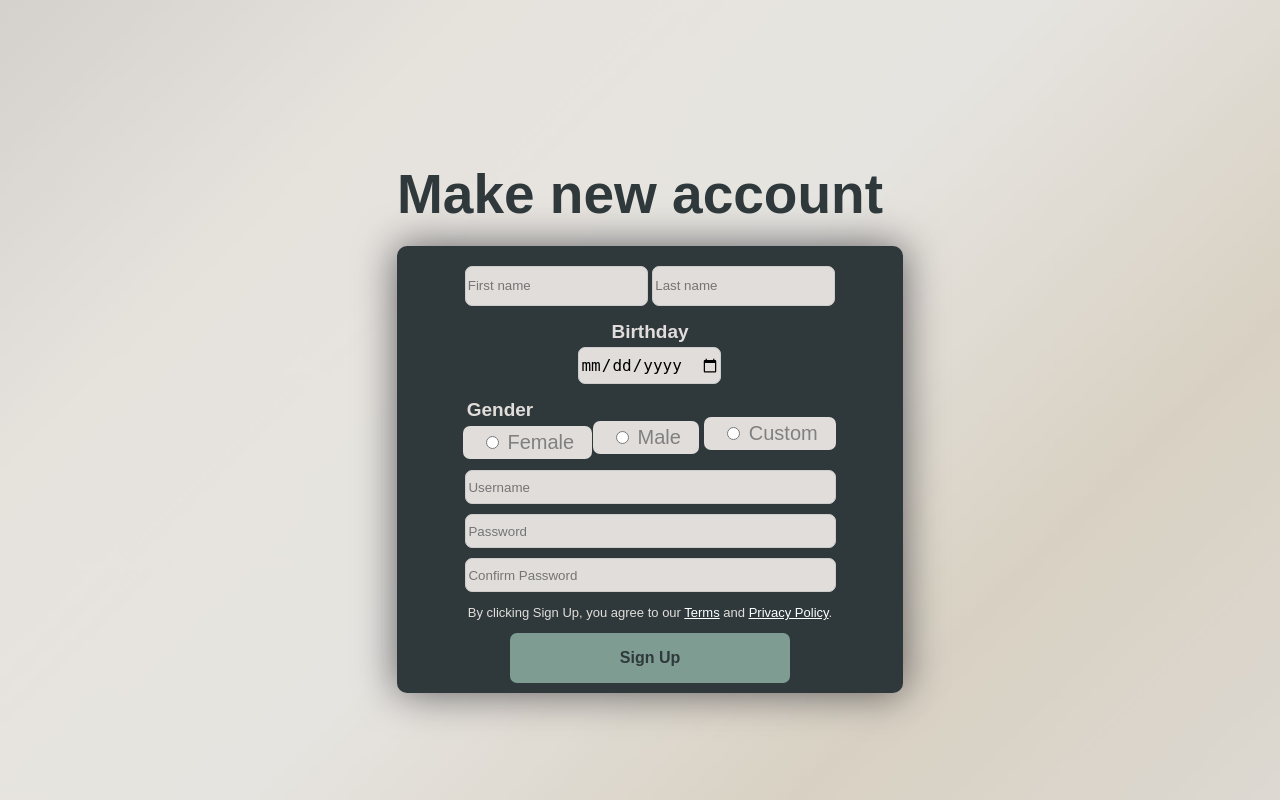
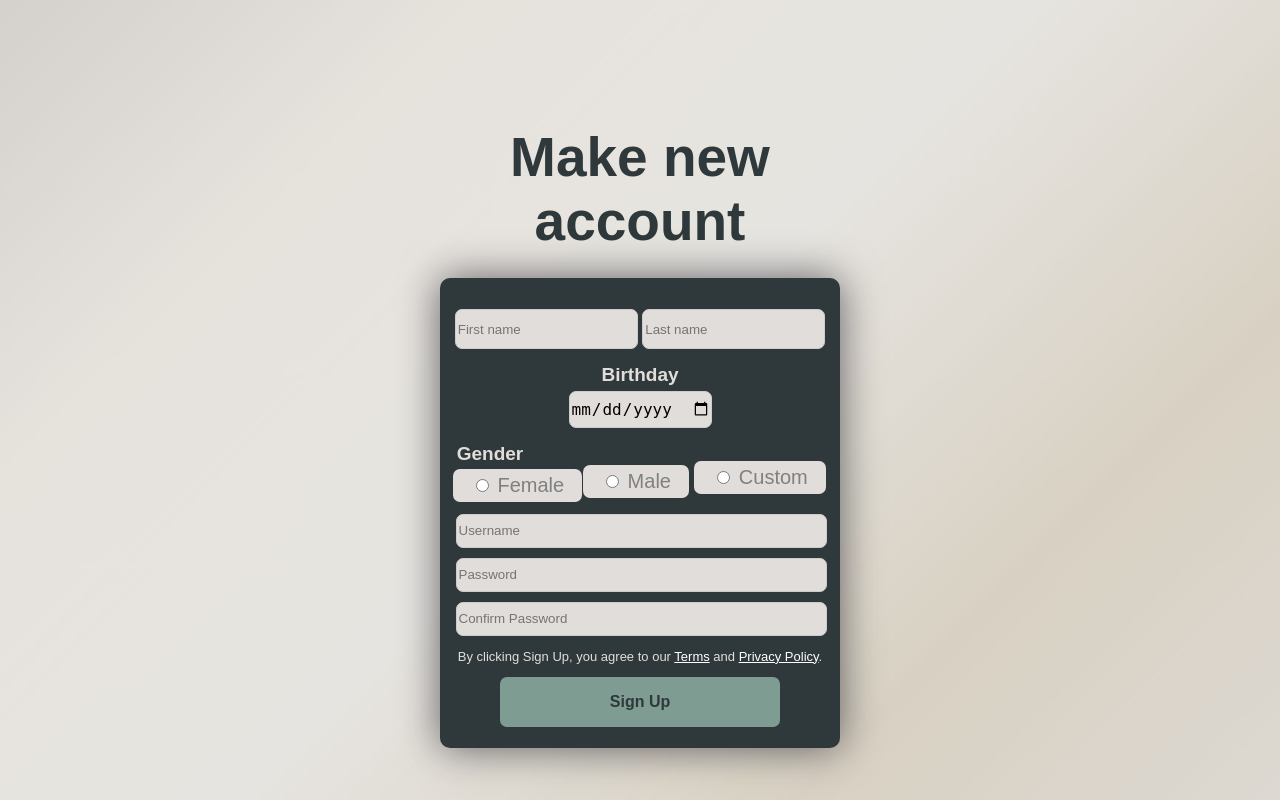
Before and after one commit to WesleyJoshuaPerez/EBRG-PROJECT, a PHP site: page /sign_up.html in a window 1280 px wide. Run offline with PHP 8.4, Linux system fonts and the light colour scheme; some web fonts are replaced.

Commit message:
fixing the signup top adjustment

```diff
--- a/sign_up.css
+++ b/sign_up.css
@@ -2,13 +2,14 @@ html, body {
     height: 100%;
     width: 100%;
     margin: 0;
+    padding: 0;
     overflow: hidden;
     font-family: 'Ysabeau Office', sans-serif;
     display: flex;
-    justify-content: center;
+    justify-content: flex-start; /* Align content to the top */
     align-items: center;
-    flex-direction: column; /* Allows the content to be stacked vertically */
 }
+
 
 body {
     background-image: url(bg_img/bg_img.jpg);
@@ -16,15 +17,16 @@ body {
     background-size: cover;
     background-position: center;
     font-family: 'Ysabeau Office', sans-serif;
+    flex-direction: column; /* Allows the content to be stacked vertically */;
 }
 
 .title {
-    width: 100%;
-    max-width: 380px; /* Constrains the content within the div */
+    max-width: 480px; /* Constrains the content within the div */
     display: flex;
     flex-direction: column;
     align-items: center;
     justify-content: center;
+    padding-top: 70px;
 }
 
 h3 {
@@ -35,12 +37,14 @@ h3 {
 }
 
 .container1 {
-    height: auto; /* Allows the container height to adjust based on content */
+    height: 450px;
     width: 100%;
+    max-width: 380px;
     background-color: #2F393B;
     border-radius: 10px;
     box-shadow: 0 0 40px rgba(8, 7, 16, 0.6);
     padding: 10px;
+    margin-top: 5px; /* Adds space at the top of the container */
     display: flex;
     flex-direction: column;
     justify-content: center;
@@ -78,6 +82,7 @@ h3 {
     border-radius: 7px;
     border: 1px solid #ccc;
     background-color: #e1ddda;
+    cursor: pointer;
 }
 
 .gender {
@@ -95,6 +100,7 @@ h3 {
     border-radius: 7px;
     margin-left: -245px;
     margin-top: -40px;
+    cursor: pointer;
 }
 
 .gender2 {
@@ -105,6 +111,7 @@ h3 {
     border-radius: 7px;
     margin-left: -8px;
     margin-top: -37.5px;
+    cursor: pointer;
 }
 
 .gender3 {
@@ -115,6 +122,7 @@ h3 {
     border-radius: 7px;
     margin-left: 240px;
     margin-top: -37px;
+    cursor: pointer;
 }
 
 .input_field3 {
@@ -165,4 +173,5 @@ button {
     border-radius: 7px;
     font-size: 16px;
     font-weight: bold;
+    cursor: pointer;
 }
--- a/sign_up.html
+++ b/sign_up.html
@@ -10,9 +10,8 @@
         <link href="https://fonts.googleapis.com/css2?family=Ysabeau+Office:wght@1..1000&display=swap" rel="stylesheet">
     </head>
     <body>
-        <div class="tittle">
-            <h3>Make new account</h3>
 
+            <h3 class="title">Make new account</h3>
         <div class="container1">
             <div class="one_row-con">
                 <input type="text" class="input_field1" placeholder="First name" id="firstname">
@@ -41,6 +40,5 @@
             <button onclick="window.location.href='index.html';">Sign Up</button>
 
         </div>
-    </div>
     </body>
 </html>
```
